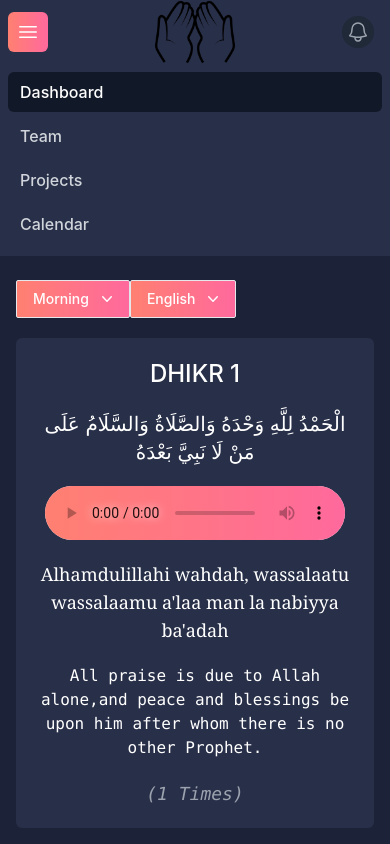
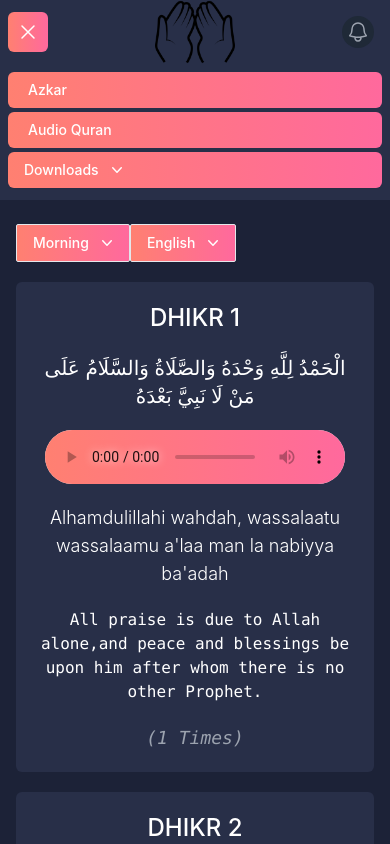
Before and after one commit to Zakirhusen/azkar, a Next.js app: page / in a window 390 px wide. Both pictures are taken after a click on the button "Open main menu". Shown: the top 844 px of the page. Built offline with nearby package versions, Linux system fonts and the light colour scheme.

Commit message:
comparing xl files

```diff
--- a/components/navbar.js
+++ b/components/navbar.js
@@ -1,31 +1,50 @@
-import React, { useState } from "react";
+import React, { useEffect, useRef, useState } from "react";
 import Image from "next/image";
 import pic from "../public/images.png";
+import Link from "next/link";
 export default function Navbar() {
+  const [toggleMobileMenu, setToggleMobileMenu] = useState(true);
   const [downloadDropDown, setDownloadDropDown] = useState(false);
+  const refMobileMenu = useRef(null);
+  const refMobileMenuDisplay = useRef(null);
+  // here is useeffect is used for if anywhere clicked in window menu is toggled
+  useEffect(() => {
+    let toggleFunc = (e) => {
+      console.log("useEffect is running");
+      if (
+        refMobileMenu.current &&
+        refMobileMenu.current &&
+        !refMobileMenu.current.contains(e.target)
+      ) {
+        setToggleMobileMenu(true);
+      }
+    };
+    document.body.addEventListener("click", toggleFunc);
+    return () => {
+      document.body.removeEventListener("click", toggleFunc);
+    };
+  }, [toggleMobileMenu]);
+
   return (
     <>
-      <nav className="bg-[#282f48] ">
+      <nav className="bg-[#282f48] sticky top-0 z-20 ">
         <div className="mx-auto max-w-7xl px-2 sm:px-6 lg:px-8">
           <div className="relative flex h-16 items-center justify-between">
             <div className="absolute inset-y-0 left-0 flex items-center sm:hidden">
               {/* <!-- Mobile menu button--> */}
               <button
+                ref={refMobileMenu}
+                onClick={() => setToggleMobileMenu(!toggleMobileMenu)}
                 type="button"
                 className="button inline-flex items-center justify-center rounded-md p-2  hover:bg-gray-700 hover:text-white focus:outline-none "
                 aria-controls="mobile-menu"
                 aria-expanded="false"
               >
                 <span className="sr-only">Open main menu</span>
-
-                {/* Icon when menu is closed.
-
-            Heroicon name: outline/bars-3
-
-            Menu open: "hidden", Menu closed: "block"
-          */}
                 <svg
-                  className="block h-6 w-6"
+                  className={`${
+                    !toggleMobileMenu ? "hidden" : "block"
+                  } h-6 w-6`}
                   xmlns="http://www.w3.org/2000/svg"
                   fill="none"
                   viewBox="0 0 24 24"
@@ -47,7 +66,7 @@ export default function Navbar() {
             Menu open: "block", Menu closed: "hidden"
           */}
                 <svg
-                  className="hidden h-6 w-6"
+                  className={`${toggleMobileMenu ? "hidden" : "block"} h-6 w-6`}
                   xmlns="http://www.w3.org/2000/svg"
                   fill="none"
                   viewBox="0 0 24 24"
@@ -71,34 +90,35 @@ export default function Navbar() {
                   alt="Your Company"
                 />
 
-                <Image
+                {/* <Image
                   height="30"
                   layout="responsive"
                   className="hidden h-8 w-auto lg:hidden"
                   src={pic}
                   alt="Your Company"
-                />
+                /> */}
               </div>
               <div className="hidden sm:ml-6 sm:flex items-center ">
                 <div className="flex space-x-4">
                   {/* <!-- Current: "bg-gray-900 text-white", Default: "text-gray-300 hover:bg-gray-700 hover:text-white" --> */}
+
+                  <Link href="/">
                     <a
-                    href="/"
                       className="bg-gray-900 text-white px-5 py-2 rounded-full text-sm font-medium button"
                       aria-current="page"
                     >
                       Azkar
                     </a>
-
-                  <a
-                    href="/audioQuran"
-                    className=" hover:text-slate-100 bg-slate-100 hover:bg-blue-900 px-5 py-2 button rounded-full text-sm font-medium"
-                  >
+                  </Link>
+                  <Link href="/audioQuran">
+                    <a className=" hover:text-slate-100 bg-slate-100 hover:bg-blue-900 px-5 py-2 button rounded-full text-sm font-medium">
                       Audio Quran
                     </a>
+                  </Link>
                   <div className="relative inline-block text-left">
                     <div>
-                      <button onClick={()=>setDownloadDropDown(!downloadDropDown)}
+                      <button
+                        onClick={() => setDownloadDropDown(!downloadDropDown)}
                         type="button"
                         className="inline-flex w-full justify-center rounded-full button bg-white px-4 py-2 text-sm font-medium  shadow-sm hover:bg-gray-50 "
                         id="menu-button"
@@ -124,7 +144,9 @@ export default function Navbar() {
                     </div>
 
                     <div
-                      className={`absolute z-10 mt-2 w-fit ${downloadDropDown?"block":"hidden"} bg-[#282f48] origin-top-right rounded-md` }
+                      className={`absolute z-10 mt-2 w-fit ${
+                        downloadDropDown ? "block" : "hidden"
+                      } bg-[#282f48] origin-top-right rounded-md`}
                       role="menu"
                       aria-orientation="vertical"
                       aria-labelledby="menu-button"
@@ -132,8 +154,11 @@ export default function Navbar() {
                     >
                       <div className="py-1 w-40" role="none">
                         {/* <!-- Active: "bg-gray-100 text-gray-900", Not Active: "text-gray-700" --> */}
-                        <a onClick={()=>setDownloadDropDown(!downloadDropDown)}
-                          href="#"
+                        <Link href="#">
+                          <a
+                            onClick={() =>
+                              setDownloadDropDown(!downloadDropDown)
+                            }
                             className="text-white block  px-4 py-2 text-base"
                             role="menuitem"
                             tabIndex="-1"
@@ -141,8 +166,12 @@ export default function Navbar() {
                           >
                             Hisnul Muslim kannada
                           </a>
-                        <a onClick={()=>setDownloadDropDown(!downloadDropDown)}
-                          href="#"
+                        </Link>
+                        <Link href="#">
+                          <a
+                            onClick={() =>
+                              setDownloadDropDown(!downloadDropDown)
+                            }
                             className="text-white block  px-4 py-2 text-base"
                             role="menuitem"
                             tabIndex="-1"
@@ -150,8 +179,12 @@ export default function Navbar() {
                           >
                             Support
                           </a>
-                        <a onClick={()=>setDownloadDropDown(!downloadDropDown)}
-                          href="#"
+                        </Link>
+                        <Link href="#">
+                          <a
+                            onClick={() =>
+                              setDownloadDropDown(!downloadDropDown)
+                            }
                             className="text-white block  px-4 py-2 text-base"
                             role="menuitem"
                             tabIndex="-1"
@@ -159,12 +192,14 @@ export default function Navbar() {
                           >
                             License
                           </a>
+                        </Link>
                       </div>
                     </div>
                   </div>
                   <div className="relative inline-block text-left">
                     <div>
-                      <button onClick={()=>setDownloadDropDown(!downloadDropDown)}
+                      <button
+                        onClick={() => setDownloadDropDown(!downloadDropDown)}
                         type="button"
                         className="inline-flex w-full justify-center rounded-full button bg-white px-4 py-2 text-sm font-medium  shadow-sm hover:bg-gray-50 "
                         id="menu-button"
@@ -190,7 +225,9 @@ export default function Navbar() {
                     </div>
 
                     <div
-                      className={`absolute z-10 mt-2 w-fit ${downloadDropDown?"block":"hidden"} bg-[#282f48] origin-top-right rounded-md` }
+                      className={`absolute z-10 mt-2 w-fit ${
+                        downloadDropDown ? "block" : "hidden"
+                      } bg-[#282f48] origin-top-right rounded-md`}
                       role="menu"
                       aria-orientation="vertical"
                       aria-labelledby="menu-button"
@@ -198,8 +235,11 @@ export default function Navbar() {
                     >
                       <div className="py-1 w-40" role="none">
                         {/* <!-- Active: "bg-gray-100 text-gray-900", Not Active: "text-gray-700" --> */}
-                        <a onClick={()=>setDownloadDropDown(!downloadDropDown)}
-                          href="#"
+                        <Link href="#">
+                          <a
+                            onClick={() =>
+                              setDownloadDropDown(!downloadDropDown)
+                            }
                             className="text-white block  px-4 py-2 text-base"
                             role="menuitem"
                             tabIndex="-1"
@@ -207,8 +247,12 @@ export default function Navbar() {
                           >
                             Hisnul Muslim kannada
                           </a>
-                        <a onClick={()=>setDownloadDropDown(!downloadDropDown)}
-                          href="#"
+                        </Link>
+                        <Link href="#">
+                          <a
+                            onClick={() =>
+                              setDownloadDropDown(!downloadDropDown)
+                            }
                             className="text-white block  px-4 py-2 text-base"
                             role="menuitem"
                             tabIndex="-1"
@@ -216,8 +260,12 @@ export default function Navbar() {
                           >
                             Support
                           </a>
-                        <a onClick={()=>setDownloadDropDown(!downloadDropDown)}
-                          href="#"
+                        </Link>
+                        <Link href="#">
+                          <a
+                            onClick={() =>
+                              setDownloadDropDown(!downloadDropDown)
+                            }
                             className="text-white block  px-4 py-2 text-base"
                             role="menuitem"
                             tabIndex="-1"
@@ -225,10 +273,10 @@ export default function Navbar() {
                           >
                             License
                           </a>
+                        </Link>
                       </div>
                     </div>
                   </div>
-
                 </div>
               </div>
             </div>
@@ -260,37 +308,55 @@ export default function Navbar() {
         </div>
 
         {/* <!-- Mobile menu, show/hide based on menu state. --> */}
-        <div className="sm:hidden" id="mobile-menu">
+        <div
+          ref={refMobileMenuDisplay}
+          className={`sm:hidden ${toggleMobileMenu ? "hidden" : "block"}`}
+          id="mobile-menu"
+        >
           <div className="space-y-1 px-2 pt-2 pb-3">
             {/* <!-- Current: "bg-gray-900 text-white", Default: "text-gray-300 hover:bg-gray-700 hover:text-white" --> */}
+            {/* <!-- Current: "bg-gray-900 text-white", Default: "text-gray-300 hover:bg-gray-700 hover:text-white" --> */}
+            <Link href="/">
               <a
-              href="#"
-              className="bg-gray-900 text-white block px-3 py-2 rounded-md text-base font-medium"
+                className="bg-gray-900 text-white block px-5 py-2 rounded-md text-sm font-medium button"
                 aria-current="page"
               >
-              Dashboard
+                Azkar
               </a>
-
-            <a
-              href="#"
-              className="text-gray-300 hover:bg-gray-700 hover:text-white block px-3 py-2 rounded-md text-base font-medium"
+            </Link>
+            <Link href="/audioQuran">
+              <a className=" hover:text-slate-100 block bg-slate-100 hover:bg-blue-900 px-5 py-2 button rounded-md text-sm font-medium">
+                Audio Quran
+              </a>
+            </Link>
+            <div className="relative block text-left">
+              <div>
+                <button
+                  onClick={() => setDownloadDropDown(!downloadDropDown)}
+                  type="button"
+                  className="inline-flex w-full rounded-md button bg-white px-4 py-2 text-sm font-medium  shadow-sm hover:bg-gray-50 "
+                  id="menu-button"
+                  aria-expanded="true"
+                  aria-haspopup="true"
                 >
-              Team
-            </a>
-
-            <a
-              href="#"
-              className="text-gray-300 hover:bg-gray-700 hover:text-white block px-3 py-2 rounded-md text-base font-medium"
+                  Downloads
+                  {/* <!-- Heroicon name: mini/chevron-down --> */}
+                  <svg
+                    className="-mr-1 ml-2 h-5 w-5"
+                    xmlns="http://www.w3.org/2000/svg"
+                    viewBox="0 0 20 20"
+                    fill="currentColor"
+                    aria-hidden="true"
                   >
-              Projects
-            </a>
-
-            <a
-              href="#"
-              className="text-gray-300 hover:bg-gray-700 hover:text-white block px-3 py-2 rounded-md text-base font-medium"
-            >
-              Calendar
-            </a>
+                    <path
+                      fillRule="evenodd"
+                      d="M5.23 7.21a.75.75 0 011.06.02L10 11.168l3.71-3.938a.75.75 0 111.08 1.04l-4.25 4.5a.75.75 0 01-1.08 0l-4.25-4.5a.75.75 0 01.02-1.06z"
+                      clipRule="evenodd"
+                    />
+                  </svg>
+                </button>
+              </div>
+            </div>
           </div>
         </div>
       </nav>
--- a/pages/index.js
+++ b/pages/index.js
@@ -57,7 +57,7 @@ const languageFunc=(language) => {
           role="menu"
           aria-orientation="vertical"
           aria-labelledby="menu-button"
-          tabindex="-1"
+          tabIndex="-1"
         >
           <div className="py-1 w-40" role="none">
             {/* <!-- Active: "bg-gray-100 text-gray-900", Not Active: "text-gray-700" --> */}
@@ -116,7 +116,7 @@ const languageFunc=(language) => {
           role="menu"
           aria-orientation="vertical"
           aria-labelledby="menu-button"
-          tabindex="-1"
+          tabIndex="-1"
         >
           <div className="py-1 w-40" role="none">
             {/* <!-- Active: "bg-gray-100 text-gray-900", Not Active: "text-gray-700" --> */}
@@ -154,19 +154,19 @@ const languageFunc=(language) => {
 {
   azkarData.map((elem,index)=>{
     return (
-      <>
-      <div key={Math.random()} className="azkar-container bg-[#282f48] my-5 p-5 rounded-md space-y-5 ">
+      <div key={Math.random()}>
+      <div  className="azkar-container bg-[#282f48] my-5 p-5 rounded-md space-y-5 ">
       <div className="heading text-2xl font-medium text-center uppercase">Dhikr {index+1}</div>
         <div className="arabicText text-center text-xl">
         {/* arabic text */}
           {elem.ArabicText}
         </div>
         <div className="flex justify-center">
-          <audio controls className="">
+          <audio controls className="z-10">
           <source src={elem.Audio} type="audio/mpeg" className=""/>
           </audio>
         </div>
-        <div className="transliteration font-serif text-lg text-center">
+        <div className="transliteration font-light text-lg text-center">
         {/* transliteration according to language */}
           {elem[`${azkarLanguage}Text`]}
         </div>
@@ -176,7 +176,7 @@ const languageFunc=(language) => {
         </div>
         <div className="text-center text-gray-400 font-mono italic text-lg">({elem.Repeat} {data[0][azkarLanguage]})</div>
       </div>
-      </>
+      </div>
     )
   })
 }
```
Lines whose indentation alone changed are shown as unchanged.
